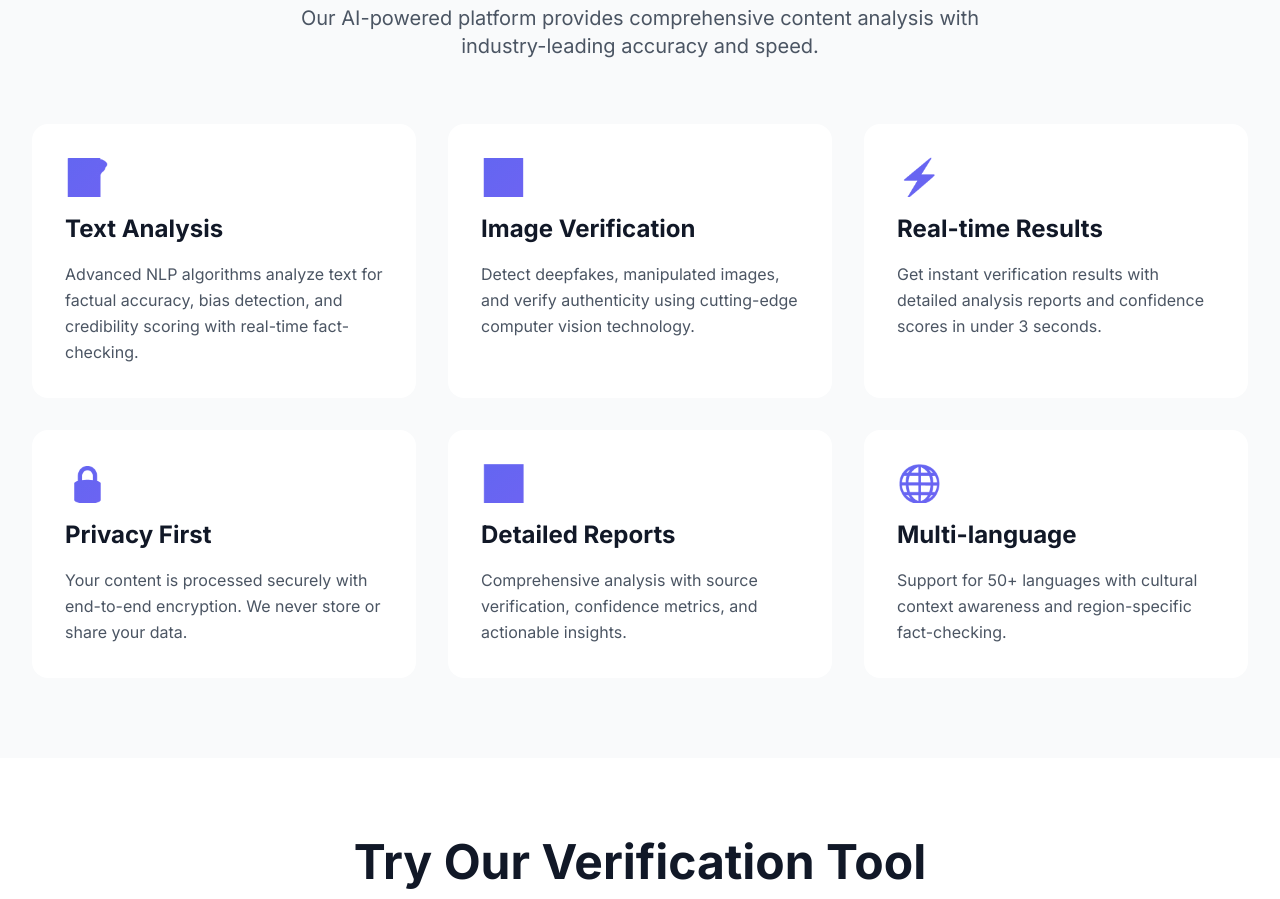
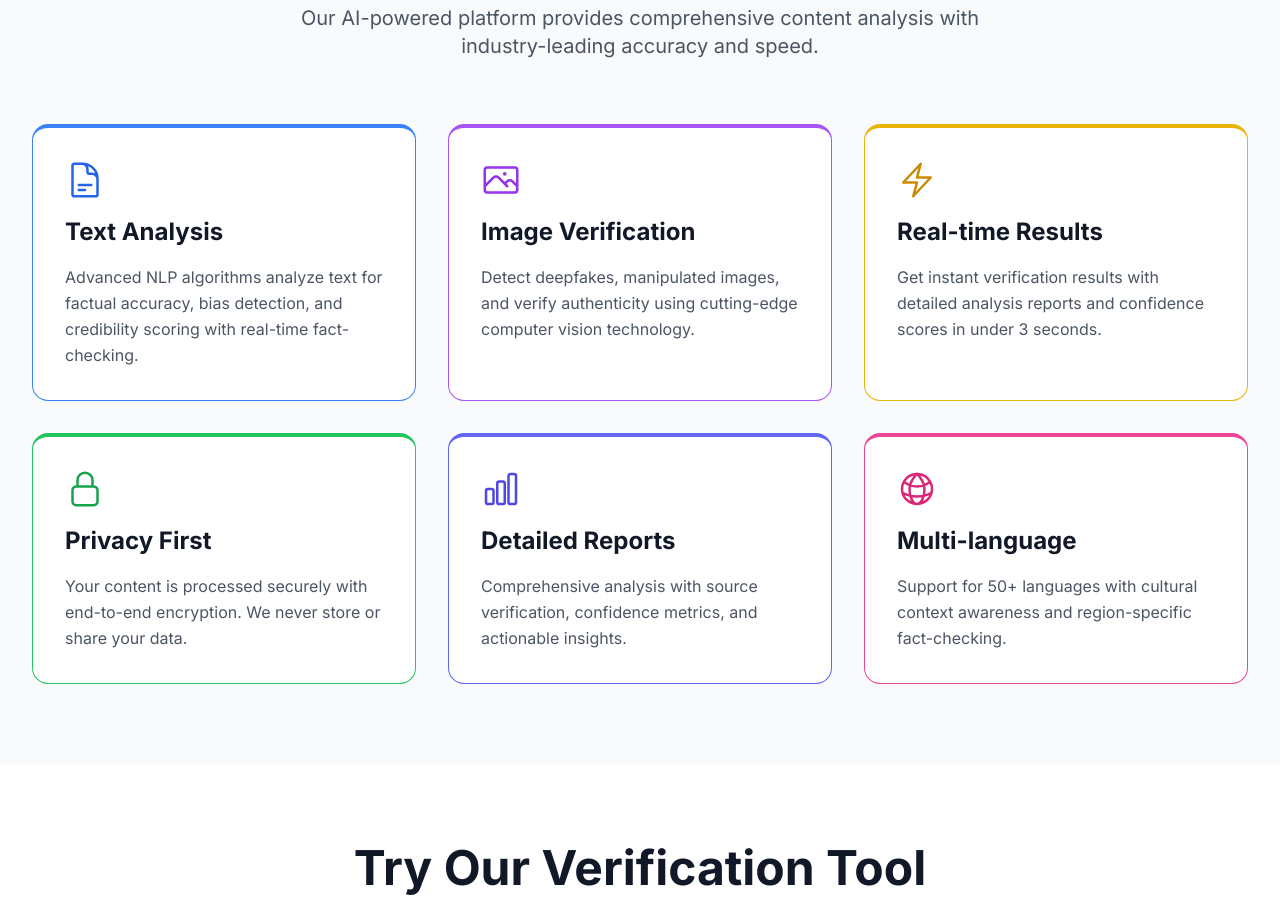
Before and after one commit to riteshshas/truth-lens, a website: page public/index.html in a window 1280 px wide. Shown: the part 940-1839 px from the top of the page. Drawn offline with nearby package versions, Linux system fonts and the light colour scheme.

Commit message:
Fix broken emojis with SVG icons

```diff
--- a/public/index.html
+++ b/public/index.html
@@ -63,53 +63,79 @@
             </div>
 
             <div class="grid grid-cols-1 md:grid-cols-3 gap-8">
-                <div class="glass-card rounded-2xl p-8 hover-lift">
-                    <div class="feature-icon text-4xl mb-4">📝</div>
+
+    <div class="glass-card rounded-2xl p-8 hover-lift border-t-4 border-blue-500">
+        <div class="mb-4 text-blue-600">
+            <svg xmlns="http://www.w3.org/2000/svg" fill="none" viewBox="0 0 24 24" stroke-width="1.5" stroke="currentColor" class="w-10 h-10">
+                <path stroke-linecap="round" stroke-linejoin="round" d="M19.5 14.25v-2.625a3.375 3.375 0 00-3.375-3.375h-1.5A1.125 1.125 0 0113.5 7.125v-1.5a3.375 3.375 0 00-3.375-3.375H8.25m0 12.75h7.5m-7.5 3H12M10.5 2.25H5.625c-.621 0-1.125.504-1.125 1.125v17.25c0 .621.504 1.125 1.125 1.125h12.75c.621 0 1.125-.504 1.125-1.125V11.25a9 9 0 00-9-9z" />
+            </svg>
+        </div>
         <h3 class="text-2xl font-bold text-gray-900 mb-4">Text Analysis</h3>
         <p class="text-gray-600 leading-relaxed">
             Advanced NLP algorithms analyze text for factual accuracy, bias detection, and credibility scoring with real-time fact-checking.
         </p>
     </div>
 
-                <div class="glass-card rounded-2xl p-8 hover-lift">
-                    <div class="feature-icon text-4xl mb-4">🖼️</div>
+    <div class="glass-card rounded-2xl p-8 hover-lift border-t-4 border-purple-500">
+        <div class="mb-4 text-purple-600">
+            <svg xmlns="http://www.w3.org/2000/svg" fill="none" viewBox="0 0 24 24" stroke-width="1.5" stroke="currentColor" class="w-10 h-10">
+                <path stroke-linecap="round" stroke-linejoin="round" d="M2.25 15.75l5.159-5.159a2.25 2.25 0 013.182 0l5.159 5.159m-1.5-1.5l1.409-1.409a2.25 2.25 0 013.182 0l2.909 2.909m-18 3.75h16.5a1.5 1.5 0 001.5-1.5V6a1.5 1.5 0 00-1.5-1.5H3.75A1.5 1.5 0 002.25 6v12a1.5 1.5 0 001.5 1.5zm10.5-11.25h.008v.008h-.008V8.25zm.375 0a.375.375 0 11-.75 0 .375.375 0 01.75 0z" />
+            </svg>
+        </div>
         <h3 class="text-2xl font-bold text-gray-900 mb-4">Image Verification</h3>
         <p class="text-gray-600 leading-relaxed">
             Detect deepfakes, manipulated images, and verify authenticity using cutting-edge computer vision technology.
         </p>
     </div>
 
-                <div class="glass-card rounded-2xl p-8 hover-lift">
-                    <div class="feature-icon text-4xl mb-4">⚡</div>
+    <div class="glass-card rounded-2xl p-8 hover-lift border-t-4 border-yellow-500">
+        <div class="mb-4 text-yellow-600">
+            <svg xmlns="http://www.w3.org/2000/svg" fill="none" viewBox="0 0 24 24" stroke-width="1.5" stroke="currentColor" class="w-10 h-10">
+                <path stroke-linecap="round" stroke-linejoin="round" d="M3.75 13.5l10.5-11.25L12 10.5h8.25L9.75 21.75 12 13.5H3.75z" />
+            </svg>
+        </div>
         <h3 class="text-2xl font-bold text-gray-900 mb-4">Real-time Results</h3>
         <p class="text-gray-600 leading-relaxed">
             Get instant verification results with detailed analysis reports and confidence scores in under 3 seconds.
         </p>
     </div>
 
-                <div class="glass-card rounded-2xl p-8 hover-lift">
-                    <div class="feature-icon text-4xl mb-4">🔒</div>
+    <div class="glass-card rounded-2xl p-8 hover-lift border-t-4 border-green-500">
+        <div class="mb-4 text-green-600">
+            <svg xmlns="http://www.w3.org/2000/svg" fill="none" viewBox="0 0 24 24" stroke-width="1.5" stroke="currentColor" class="w-10 h-10">
+                <path stroke-linecap="round" stroke-linejoin="round" d="M16.5 10.5V6.75a4.5 4.5 0 10-9 0v3.75m-.75 11.25h10.5a2.25 2.25 0 002.25-2.25v-6.75a2.25 2.25 0 00-2.25-2.25H6.75a2.25 2.25 0 00-2.25 2.25v6.75a2.25 2.25 0 002.25 2.25z" />
+            </svg>
+        </div>
         <h3 class="text-2xl font-bold text-gray-900 mb-4">Privacy First</h3>
         <p class="text-gray-600 leading-relaxed">
             Your content is processed securely with end-to-end encryption. We never store or share your data.
         </p>
     </div>
 
-                <div class="glass-card rounded-2xl p-8 hover-lift">
-                    <div class="feature-icon text-4xl mb-4">📊</div>
+    <div class="glass-card rounded-2xl p-8 hover-lift border-t-4 border-indigo-500">
+        <div class="mb-4 text-indigo-600">
+            <svg xmlns="http://www.w3.org/2000/svg" fill="none" viewBox="0 0 24 24" stroke-width="1.5" stroke="currentColor" class="w-10 h-10">
+                <path stroke-linecap="round" stroke-linejoin="round" d="M3 13.125C3 12.504 3.504 12 4.125 12h2.25c.621 0 1.125.504 1.125 1.125v6.75C7.5 20.496 6.996 21 6.375 21h-2.25A1.125 1.125 0 013 19.875v-6.75zM9.75 8.625c0-.621.504-1.125 1.125-1.125h2.25c.621 0 1.125.504 1.125 1.125v11.25c0 .621-.504 1.125-1.125 1.125h-2.25a1.125 1.125 0 01-1.125-1.125V8.625zM16.5 4.125c0-.621.504-1.125 1.125-1.125h2.25C20.496 3 21 3.504 21 4.125v15.75c0 .621-.504 1.125-1.125 1.125h-2.25a1.125 1.125 0 01-1.125-1.125V4.125z" />
+            </svg>
+        </div>
         <h3 class="text-2xl font-bold text-gray-900 mb-4">Detailed Reports</h3>
         <p class="text-gray-600 leading-relaxed">
             Comprehensive analysis with source verification, confidence metrics, and actionable insights.
         </p>
     </div>
 
-                <div class="glass-card rounded-2xl p-8 hover-lift">
-                    <div class="feature-icon text-4xl mb-4">🌐</div>
+    <div class="glass-card rounded-2xl p-8 hover-lift border-t-4 border-pink-500">
+        <div class="mb-4 text-pink-600">
+            <svg xmlns="http://www.w3.org/2000/svg" fill="none" viewBox="0 0 24 24" stroke-width="1.5" stroke="currentColor" class="w-10 h-10">
+                <path stroke-linecap="round" stroke-linejoin="round" d="M12 21a9.004 9.004 0 008.716-6.747M12 21a9.004 9.004 0 01-8.716-6.747M12 21c2.485 0 4.5-4.03 4.5-9S12 3 12 3m0 18c-2.485 0-4.5-4.03-4.5-9S12 3 12 3m0 0a8.997 8.997 0 017.843 4.582M12 3a8.997 8.997 0 00-7.843 4.582m15.686 0A11.953 11.953 0 0112 10.5c-2.998 0-5.74-1.1-7.843-2.918m15.686 0A8.959 8.959 0 0121 12c0 .778-.099 1.533-.284 2.253m0 0A17.919 17.919 0 0112 16.5c-3.162 0-6.133-.815-8.716-2.247m0 0A9.015 9.015 0 013 12c0-1.605.42-3.113 1.157-4.418" />
+            </svg>
+        </div>
         <h3 class="text-2xl font-bold text-gray-900 mb-4">Multi-language</h3>
         <p class="text-gray-600 leading-relaxed">
             Support for 50+ languages with cultural context awareness and region-specific fact-checking.
         </p>
     </div>
+
 </div>
         </div>
     </section>
```
Lines whose indentation alone changed are shown as unchanged.
